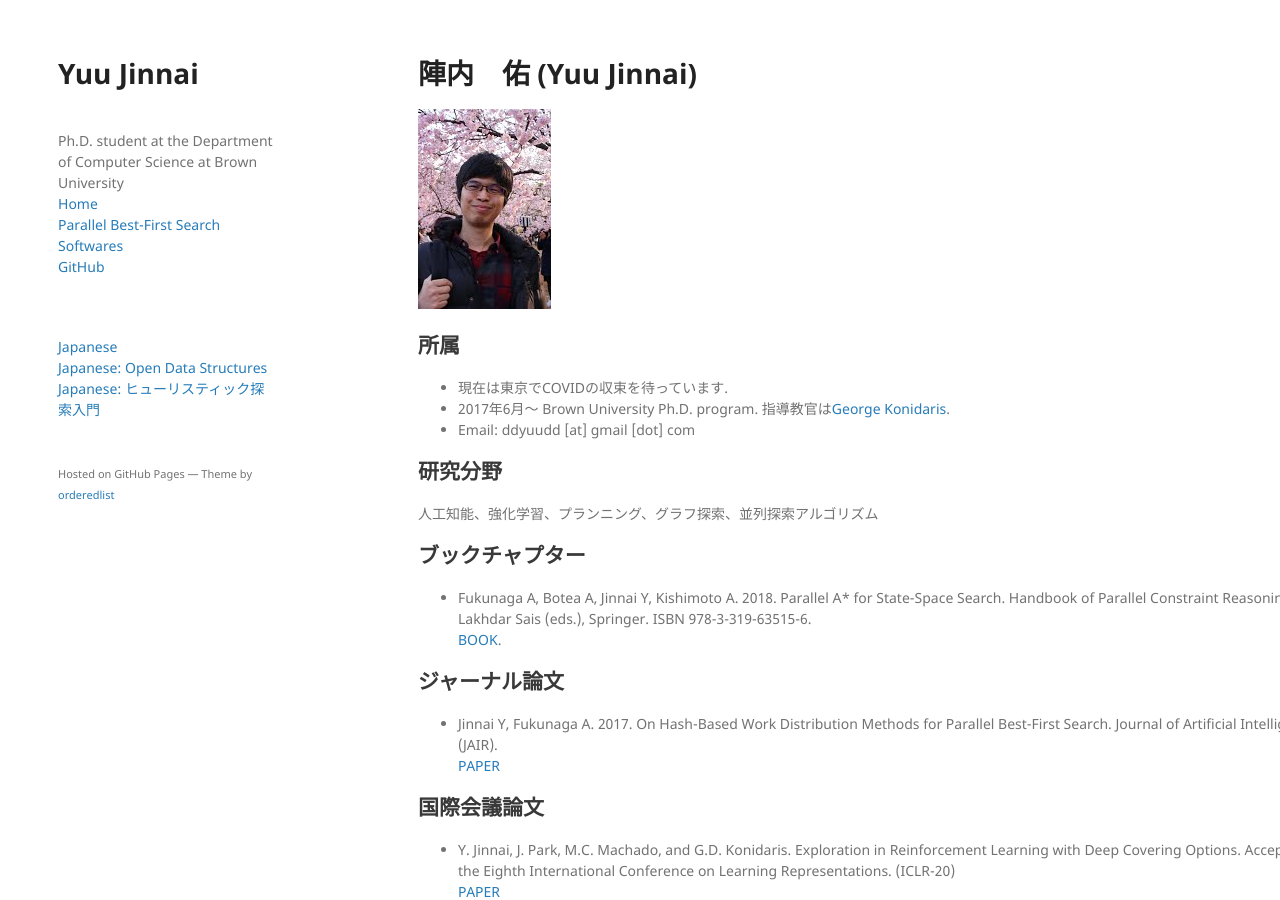
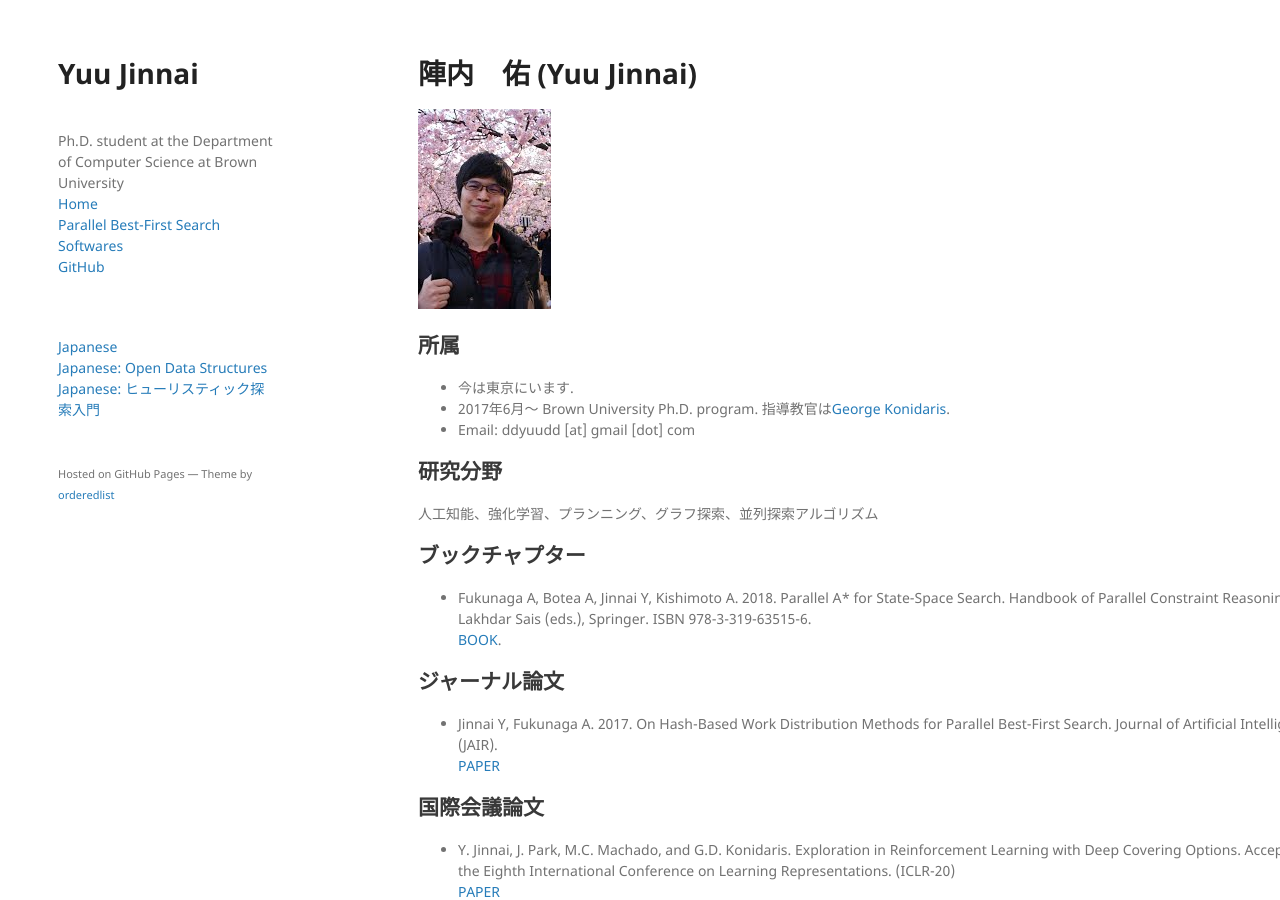
Before and after one commit to jinnaiyuu/jinnaiyuu.github.io, a Jekyll site: the page built from ja/index.md, in a window 1280 px wide and 900 px high. Built offline with Jekyll 4.4.1, drawn with Linux system fonts in a browser that asks for light colours; our own code applies the rules of GitHub Pages for plain Markdown files.

Commit message:
update profile

```diff
--- a/ja/index.md
+++ b/ja/index.md
@@ -3,7 +3,7 @@
 
 ## 所属
 
-- 現在は東京でCOVIDの収束を待っています.
+- 今は東京にいます.
 - 2017年6月～ Brown University Ph.D. program. 指導教官は[George Konidaris](http://cs.brown.edu/people/gdk/).
 - Email: ddyuudd [at] gmail [dot] com
 
```
